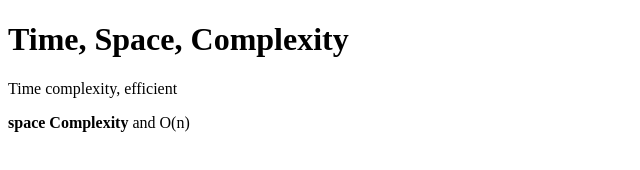
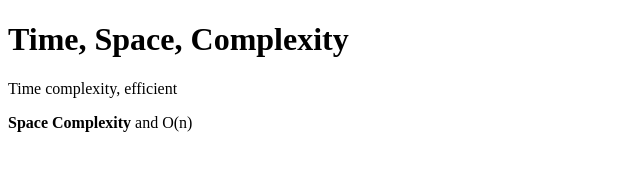
Before and after one commit to acciojob/time-and-space-complexity-adsiddhu, a website: page main.html in a window 1280 px wide. Shown: the full height of the page, 0-640 px from the left. Drawn offline with Linux system fonts and the light colour scheme.

Commit message:
created a submission

```diff
--- a/main.html
+++ b/main.html
@@ -9,7 +9,7 @@
 <body>
 	<h1>Time, Space, Complexity</h1>
 	<p>Time complexity, efficient</p>
-	<p><b>space Complexity</b> and O(n)</p>
+	<p> <b>Space Complexity</b> and O(n)</p>
 	<!-- the entire body must be written by student -->
     <script type="text/javascript" src="./script.js">
 </script>
```
